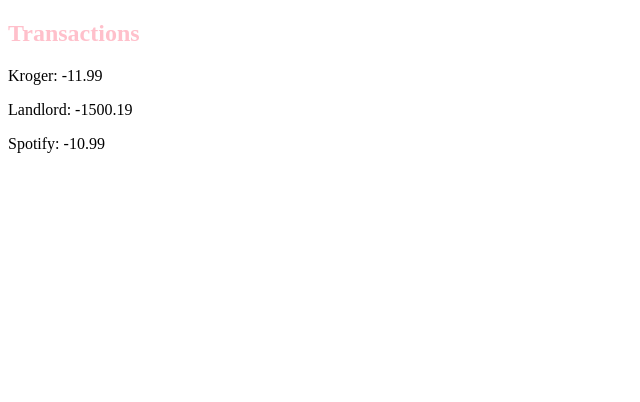
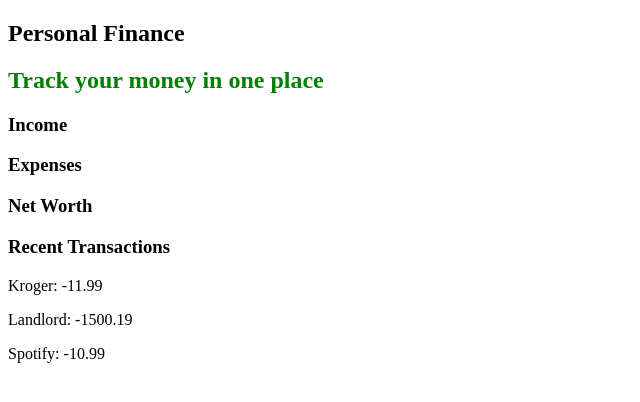
Before and after one commit to jjackson112/personal-finance-js, a plain HTML site: page index.html in a window 1280 px wide. Shown: the whole page, without its empty margins (0-640 px from the left). Drawn offline with Linux system fonts and the light colour scheme.

Commit message:
start building interactive UI

```diff
--- a/index.html
+++ b/index.html
@@ -11,8 +11,17 @@
 
 <body>
     <section id="transactions">
-        <h2>Transactions</h2>
-        <div id="transaction-list"></div>
+        <h1>Personal Finance</h1>
+        <h2>Track your money in one place</h2>
+
+        <div class="container">
+            <h3>Income</h3>
+            <h3>Expenses</h3>
+            <h3>Net Worth</h3>
+        </div>
+
+        <h3>Recent Transactions</h3>
+        <div id="transaction-list"> </div>
     </section>
 </body>
 
--- a/script.js
+++ b/script.js
@@ -161,7 +161,7 @@ function displayTransactions() {
     const transactionTitle = document.querySelector("h2")
     const transactionList = document.querySelector("#transaction-list")
 
-    transactionTitle.style.color = "pink"
+    transactionTitle.style.color = "green"
     // transactionList.textContent = transactions[0].merchant
 
     // prevent duplicates
```
